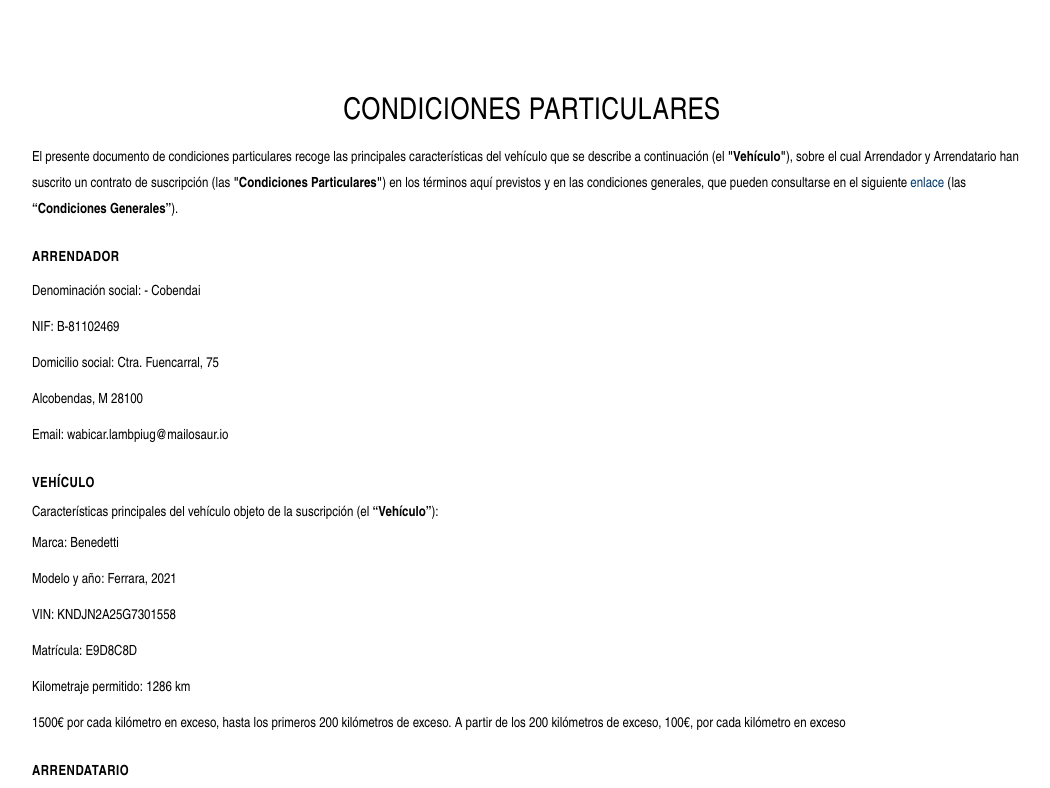
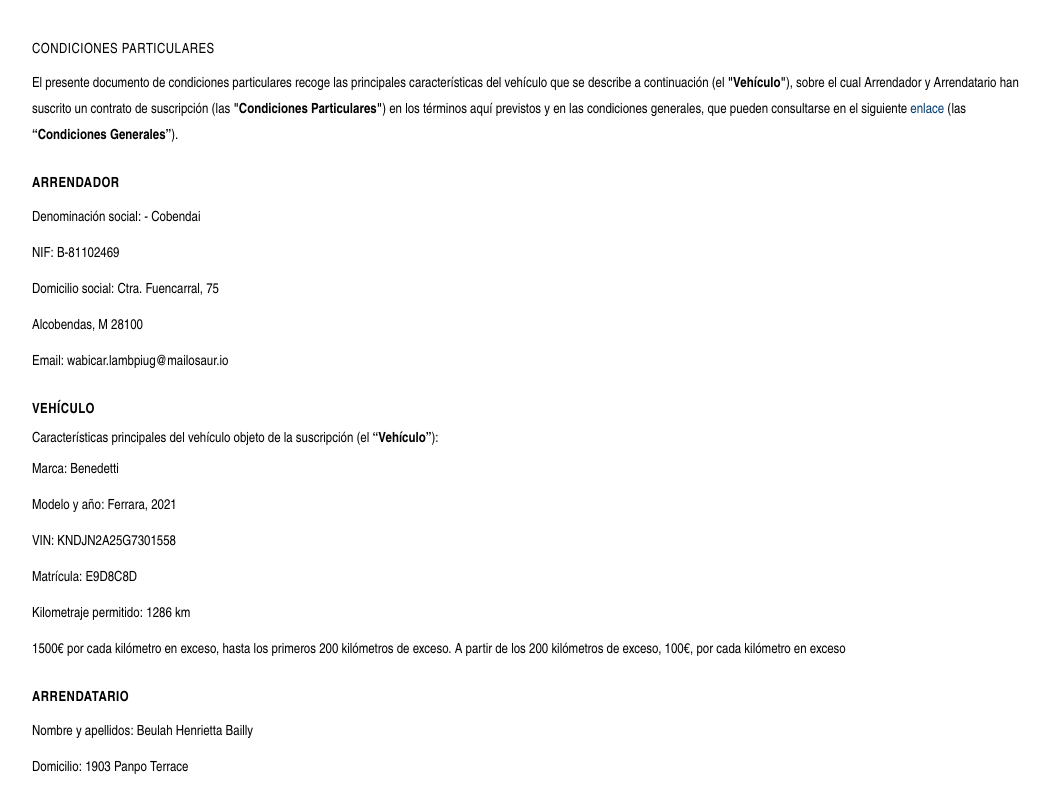
Before and after one commit to miguelmanzan/miguelmanzan.github.io, a plain HTML site: page index.html in a window 1280 px wide. Shown: the top 788 px of the page, without its empty margins (108-1158 px from the left). Drawn offline with Linux system fonts and the light colour scheme.

Commit message:
Change h1 by h2

```diff
--- a/index.html
+++ b/index.html
@@ -108,7 +108,7 @@
                         <main class="w-model-c-p-main">
                           <div class="container-model">
                               <article>
-                                  <h1>CONDICIONES PARTICULARES</h1>
+                                  <h2>CONDICIONES PARTICULARES</h2>
                                   <p class="model-p">El presente documento de condiciones particulares recoge las principales
                                       características del vehículo
                                       que se describe a continuación (el <strong>"Vehículo"</strong>), sobre el cual Arrendador y
```
